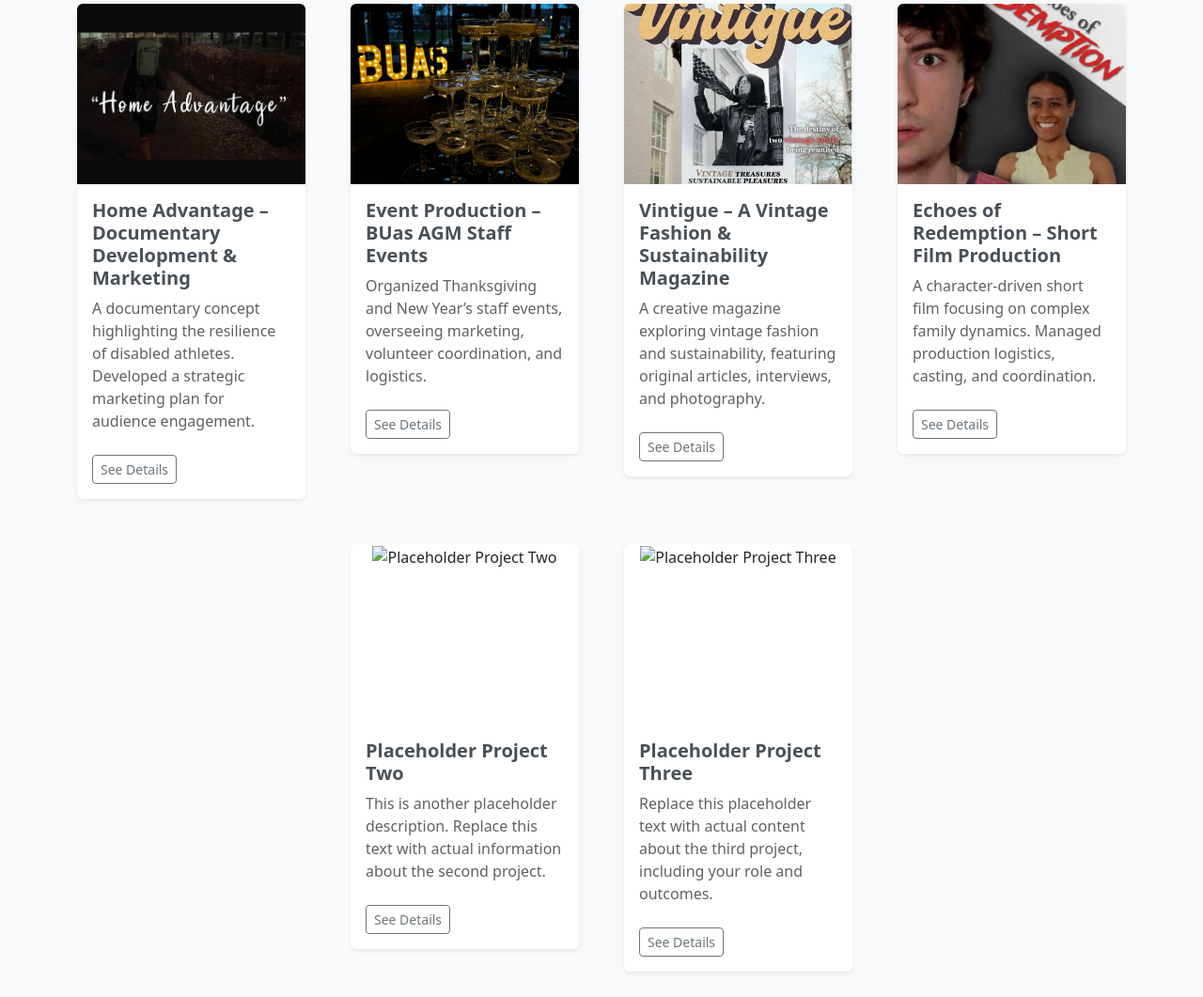
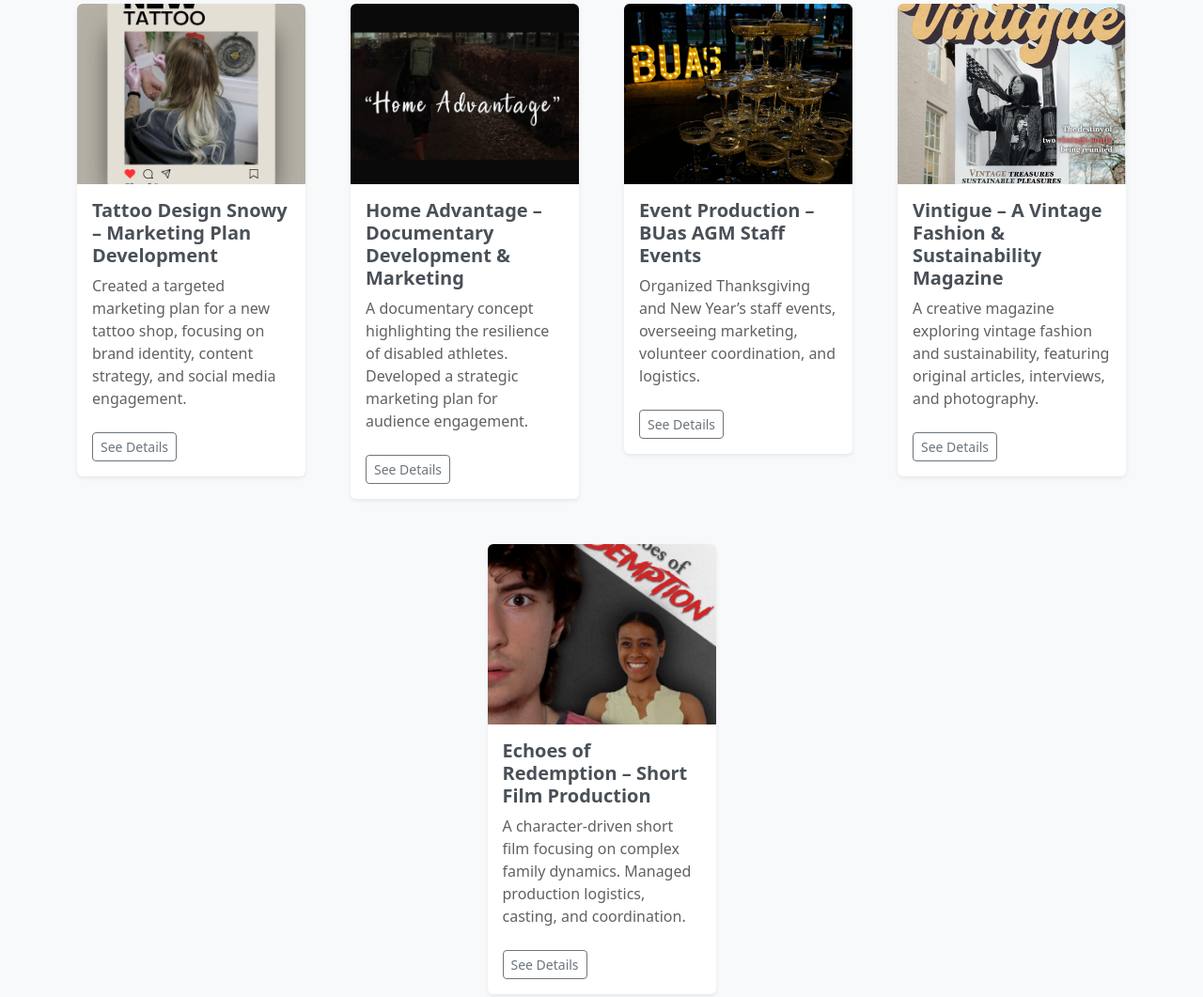
Before and after one commit to TheodoraIonescu/portfolio, a plain HTML site: page index.html in a window 1280 px wide. Shown: the part 1473-2534 px from the top of the page at 94% size. Drawn offline with nearby package versions, Linux system fonts and the light colour scheme; files whose address does not match are found by name.

Commit message:
add snowy to main page -projects fix title size snoys page

```diff
--- a/index.html
+++ b/index.html
@@ -113,6 +113,23 @@
                     <div class="col-sm-6 col-lg-4 col-xl-3">
                         <div class="card border-0 shadow-sm">
                             <div class="overflow-hidden rounded-top" style="height: 12rem;">
+                                <img src="./images/thumbnails/snowy-thumbnail.png" alt="Snowy Tattoos Thumbnail" class="w-100 h-100 object-fit-cover">
+                            </div>
+                            <div class="card-body text-start p-3">
+                                <a href="#" class="text-decoration-none text-dark-emphasis">
+                                    <h5 class="card-title fw-bold">Tattoo Design Snowy – Marketing Plan Development</h5>
+                                </a>
+                                <p class="card-text text-gray-600">
+                                    Created a targeted marketing plan for a new tattoo shop, focusing on brand identity, content strategy, and social media engagement.
+                                </p>
+                                <a href="projects-subpages/snowy-tattos.html" class="btn btn-sm btn-outline-secondary mt-2">See Details</a>
+                            </div>
+                        </div>
+                    </div>
+
+                    <div class="col-sm-6 col-lg-4 col-xl-3">
+                        <div class="card border-0 shadow-sm">
+                            <div class="overflow-hidden rounded-top" style="height: 12rem;">
                                 <img src="./images/thumbnails/ha-thumbnail.jpg" alt="Home Advantage Thumbnail" class="w-100 h-100 object-fit-cover">
                             </div>
                             <div class="card-body text-start p-3">
@@ -177,41 +194,6 @@
                             </div>
                         </div>
                     </div>
-
-                    <div class="col-sm-6 col-lg-4 col-xl-3">
-                        <div class="card border-0 shadow-sm">
-                            <div class="overflow-hidden rounded-top" style="height: 12rem;">
-                                <img src="./images/placeholder.jpg" alt="Placeholder Project Two" class="w-100 h-100 object-fit-cover">
-                            </div>
-                            <div class="card-body text-start p-3">
-                                <a href="#" class="text-decoration-none text-dark-emphasis">
-                                    <h5 class="card-title fw-bold">Placeholder Project Two</h5>
-                                </a>
-                                <p class="card-text text-gray-600">
-                                    This is another placeholder description. Replace this text with actual information about the second project.
-                                </p>
-                                <a href="#" class="btn btn-sm btn-outline-secondary mt-2">See Details</a>
-                            </div>
-                        </div>
-                    </div>
-
-                    <div class="col-sm-6 col-lg-4 col-xl-3">
-                        <div class="card border-0 shadow-sm">
-                            <div class="overflow-hidden rounded-top" style="height: 12rem;">
-                                <img src="./images/placeholder.jpg" alt="Placeholder Project Three" class="w-100 h-100 object-fit-cover">
-                            </div>
-                            <div class="card-body text-start p-3">
-                                <a href="#" class="text-decoration-none text-dark-emphasis">
-                                    <h5 class="card-title fw-bold">Placeholder Project Three</h5>
-                                </a>
-                                <p class="card-text text-gray-600">
-                                    Replace this placeholder text with actual content about the third project, including your role and outcomes.
-                                </p>
-                                <a href="#" class="btn btn-sm btn-outline-secondary mt-2">See Details</a>
-                            </div>
-                        </div>
-                    </div>
-
                 </div>
             </div>
         </section>
```
Also changed, not shown: projects-subpages/snowy-tattos.html (+1 -1 lines).
